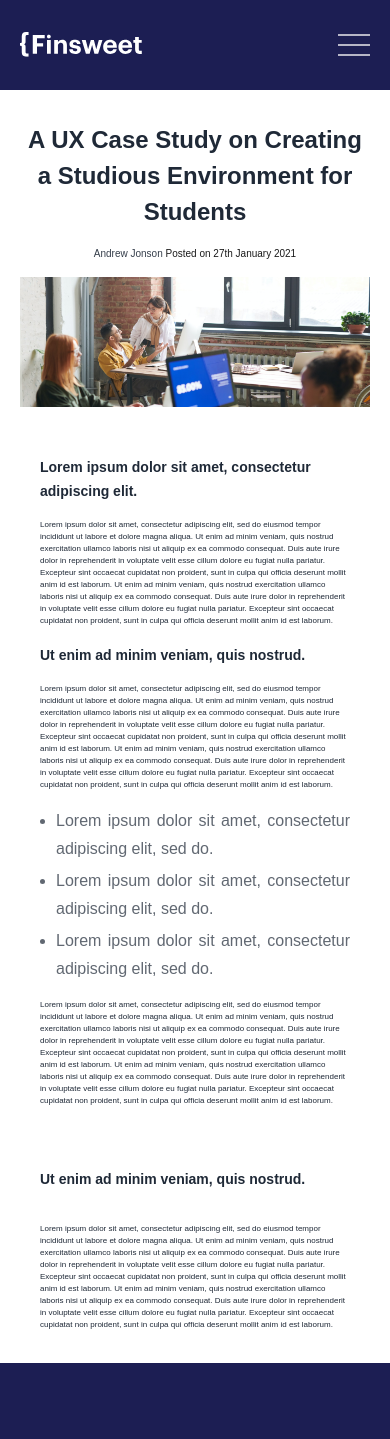
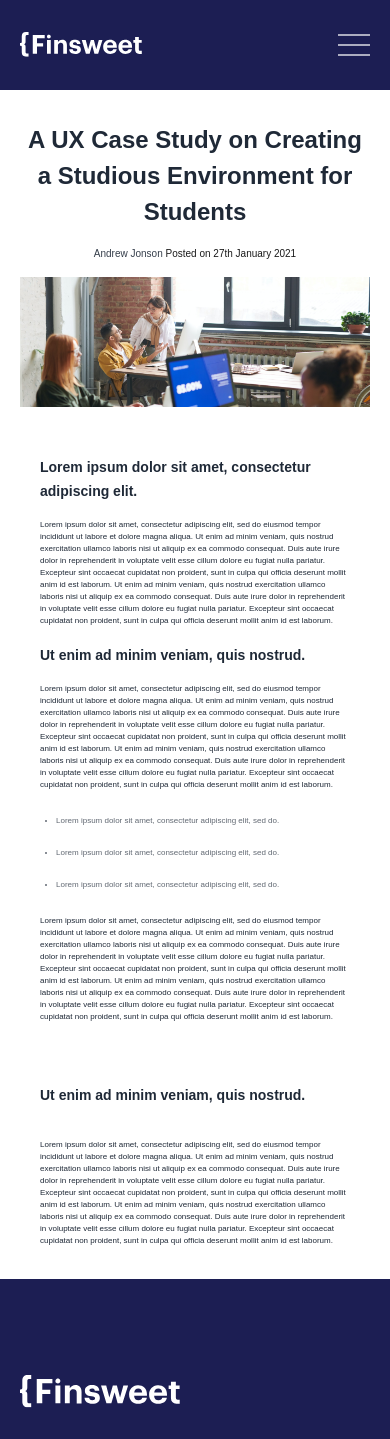
Before and after one commit to ahmad7744/blog-web, a React (Create React App) app in the folder my-project/: page /detail/1 in a window 390 px wide. Shown: the top 1439 px of the page. Built offline with nearby package versions, Linux system fonts and the light colour scheme; no server answers.

Commit message:
text done

```diff
--- a/my-project/src/blogread.js
+++ b/my-project/src/blogread.js
@@ -46,10 +46,10 @@ const BlogRead = () => {
 
                             </div>
 
-                            <ul className='list-disc pl-4 flex flex-col md:gap-3 sm:gap-2 gap-1'>
-                              <li className='opacity-70 text-justify text-[6px] sm:text-[8px] md:text-[16px] text-gray-800 text-base font-normal leading-7'>Lorem ipsum dolor sit amet, consectetur adipiscing elit, sed do.</li>
-                              <li className='opacity-70 text-justify text-[6px] sm:text-[8px] md:text-[16px] text-gray-800 text-base font-normal leading-7'>Lorem ipsum dolor sit amet, consectetur adipiscing elit, sed do.</li>
-                              <li className='opacity-70 text-justify text-[6px] sm:text-[8px] md:text-[16px] text-gray-800 text-base font-normal leading-7'>Lorem ipsum dolor sit amet, consectetur adipiscing elit, sed do.</li>
+                            <ul className='list-disc pl-4 flex flex-col md:gap-3 sm:gap-2 gap-1 text-[8px] sm:text-[10px] md:text-[16px]'>
+                              <li className='opacity-70 text-justify  text-gray-800  font-normal leading-7'>Lorem ipsum dolor sit amet, consectetur adipiscing elit, sed do.</li>
+                              <li className='opacity-70 text-justify  text-gray-800  font-normal leading-7'>Lorem ipsum dolor sit amet, consectetur adipiscing elit, sed do.</li>
+                              <li className='opacity-70 text-justify  text-gray-800  font-normal leading-7'>Lorem ipsum dolor sit amet, consectetur adipiscing elit, sed do.</li>
                             </ul>
                             <p className='opacity-70" text-gray-800 text-[8px] sm:text-[10px] md:text-[16px] font-normal leading-3 md:leading-6 sm:leading-5 '>Lorem ipsum dolor sit amet, consectetur adipiscing elit, sed do eiusmod tempor incididunt ut labore et dolore magna aliqua. Ut enim ad minim veniam, quis nostrud exercitation ullamco laboris nisi ut aliquip ex ea commodo consequat. Duis aute irure dolor in reprehenderit in voluptate velit esse cillum dolore eu fugiat nulla pariatur. Excepteur sint occaecat cupidatat non proident, sunt in culpa qui officia deserunt mollit anim id est laborum. Ut enim ad minim veniam, quis nostrud exercitation ullamco laboris nisi ut aliquip ex ea commodo consequat. Duis aute irure dolor in reprehenderit in voluptate velit esse cillum dolore eu fugiat nulla pariatur. Excepteur sint occaecat cupidatat non proident, sunt in culpa qui officia deserunt mollit anim id est laborum.</p>
                             <img className='mx-auto  md:mt-8 sm:mt-4 mt-3' src={post.url}/>
```
